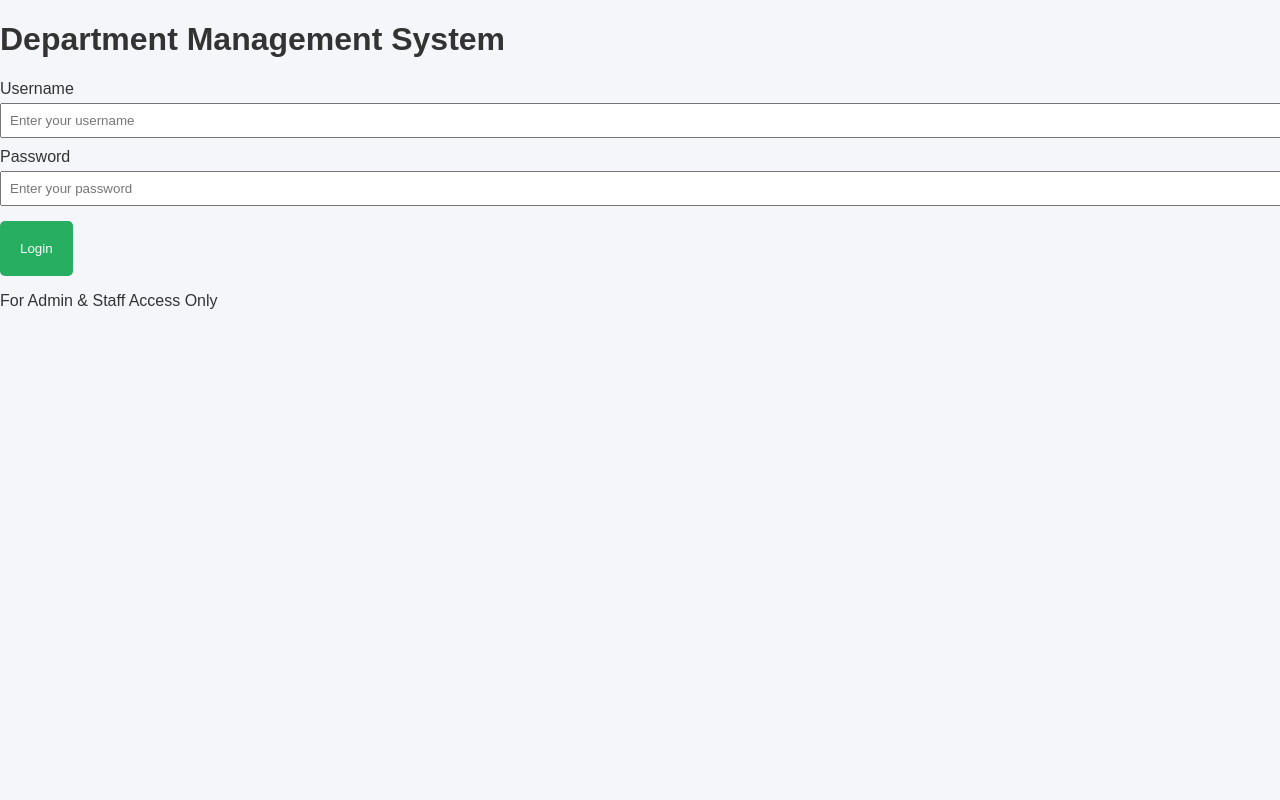
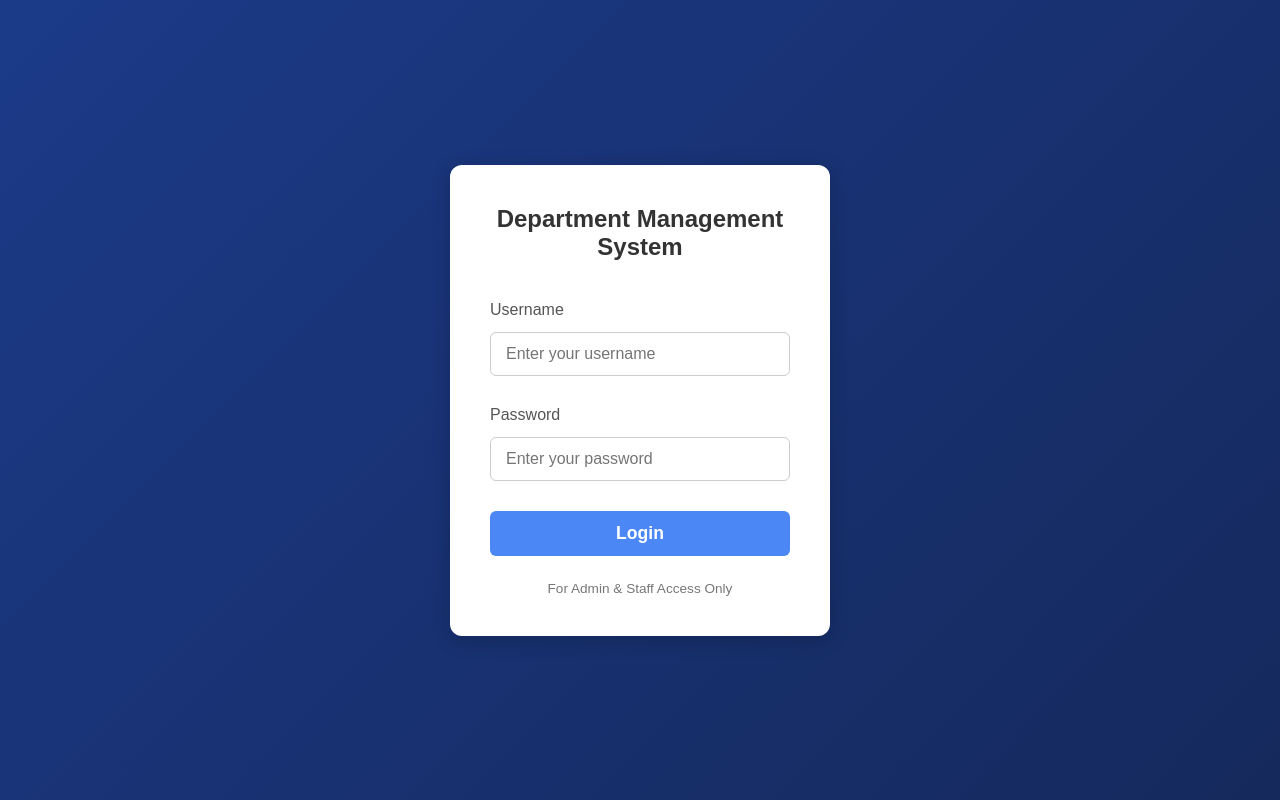
Before and after one commit to Bhagyashrib28/Department-Management-System, a website: page Login.html in a window 1280 px wide. Drawn offline with Linux system fonts and the light colour scheme.

Commit message:
Update style.css

```diff
--- a/style.css
+++ b/style.css
@@ -153,3 +153,110 @@ th {
 .delete:hover {
     background-color: #c53030;
 }
+
+* {
+    box-sizing: border-box;
+    margin: 0;
+    padding: 0;
+}
+
+body {
+    font-family: Arial, sans-serif; /* A clear, standard font */
+    display: flex;
+    justify-content: center;
+    align-items: center;
+    min-height: 100vh;
+    /* Background color and gradient to match the deep blue and slight fading */
+    background: linear-gradient(135deg, #1b3a88 0%, #15295c 100%);
+}
+
+/* --- Container and Card Styling --- */
+
+.login-container {
+    width: 100%;
+    height: 100%;
+    display: flex;
+    justify-content: center;
+    align-items: center;
+}
+
+.login-card {
+    background-color: #ffffff;
+    padding: 40px;
+    border-radius: 12px;
+    box-shadow: 0 4px 20px rgba(0, 0, 0, 0.2); /* Soft shadow */
+    width: 100%;
+    max-width: 380px; /* Adjust as needed */
+    text-align: center;
+}
+
+.card-title {
+    font-size: 1.5rem;
+    color: #333333;
+    margin-bottom: 30px;
+    font-weight: 600; /* Makes the title bolder */
+}
+
+
+
+.login-form {
+    display: flex;
+    flex-direction: column;
+}
+
+.form-group {
+    text-align: left;
+    margin-bottom: 20px;
+}
+
+.form-group label {
+    display: block;
+    margin-bottom: 8px;
+    font-weight: 500;
+    color: #555555;
+}
+
+.form-group input[type="text"],
+.form-group input[type="password"] {
+    width: 100%;
+    padding: 12px 15px;
+    border: 1px solid #cccccc;
+    border-radius: 6px;
+    font-size: 1rem;
+    color: #333;
+    /* Subtle blue focus effect to align with design aesthetic */
+    transition: border-color 0.3s, box-shadow 0.3s;
+}
+
+.form-group input:focus {
+    border-color: #4b88f5;
+    outline: none;
+    box-shadow: 0 0 0 2px rgba(75, 136, 245, 0.2);
+}
+
+
+
+.login-button {
+    background-color: #4b88f5; /* Primary blue color */
+    color: white;
+    padding: 12px 20px;
+    border: none;
+    border-radius: 6px;
+    font-size: 1.1rem;
+    font-weight: 600;
+    cursor: pointer;
+    margin-top: 10px;
+    transition: background-color 0.3s ease;
+}
+
+.login-button:hover {
+    background-color: #3b76d1; /* Slightly darker blue on hover */
+}
+
+
+
+.access-note {
+    margin-top: 25px;
+    font-size: 0.85rem;
+    color: #777777;
+}
```
